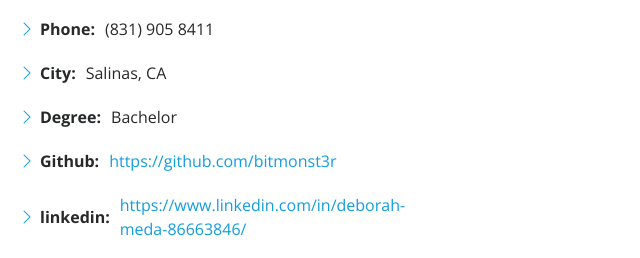
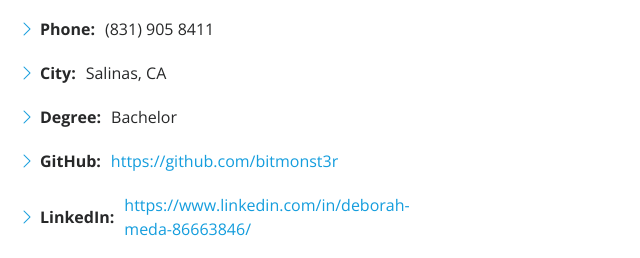
Before and after one commit to bitmonst3r/Deborah-Meda-Portfolio, a plain HTML site: page index.html in a window 1280 px wide. Shown: the part 1043-1301 px from the top of the page, 538-1178 px from the left. Drawn offline with nearby package versions, Linux system fonts and the light colour scheme.

Commit message:
grammar mistakes fixed

```diff
--- a/index.html
+++ b/index.html
@@ -100,8 +100,8 @@
               <div class="col-lg-8">
                 <ul>
                   <li><i class="bi bi-chevron-right"></i>   <strong>Degree:</strong> <span>Bachelor</span></li>
-                  <li><i class="bi bi-chevron-right"></i>   <strong>Github:</strong> <span><a href="https://github.com/bitmonst3r">https://github.com/bitmonst3r</a></span></li>
-                  <li><i class="bi bi-chevron-right"></i>   <strong>linkedin:</strong> <span><a href="https://www.linkedin.com/in/deborah-meda-86663846/">https://www.linkedin.com/in/deborah-meda-86663846/</a></span></li>
+                  <li><i class="bi bi-chevron-right"></i>   <strong>GitHub:</strong> <span><a href="https://github.com/bitmonst3r">https://github.com/bitmonst3r</a></span></li>
+                  <li><i class="bi bi-chevron-right"></i>   <strong>LinkedIn:</strong> <span><a href="https://www.linkedin.com/in/deborah-meda-86663846/">https://www.linkedin.com/in/deborah-meda-86663846/</a></span></li>
                 </ul>
               </div>
             </div>
```
